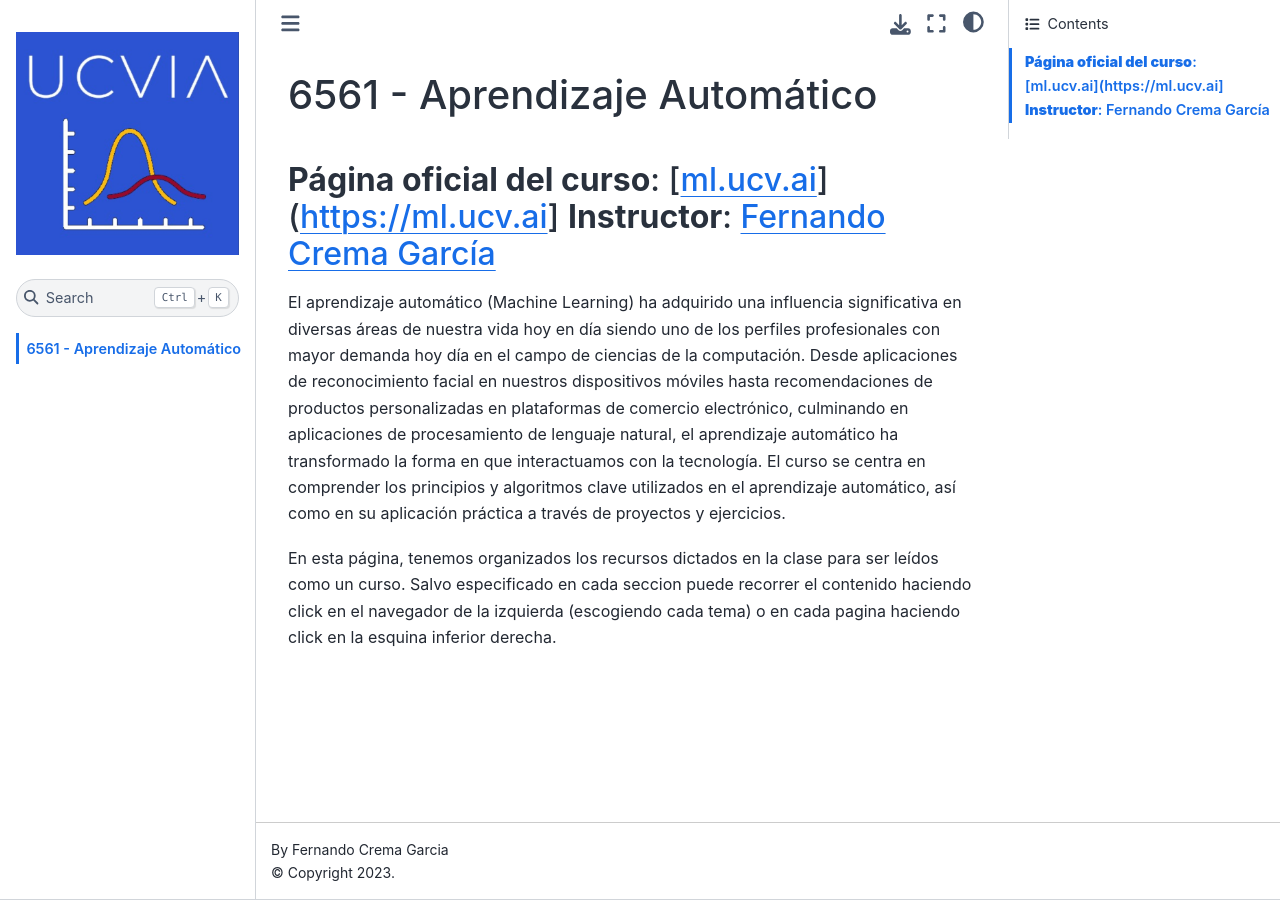
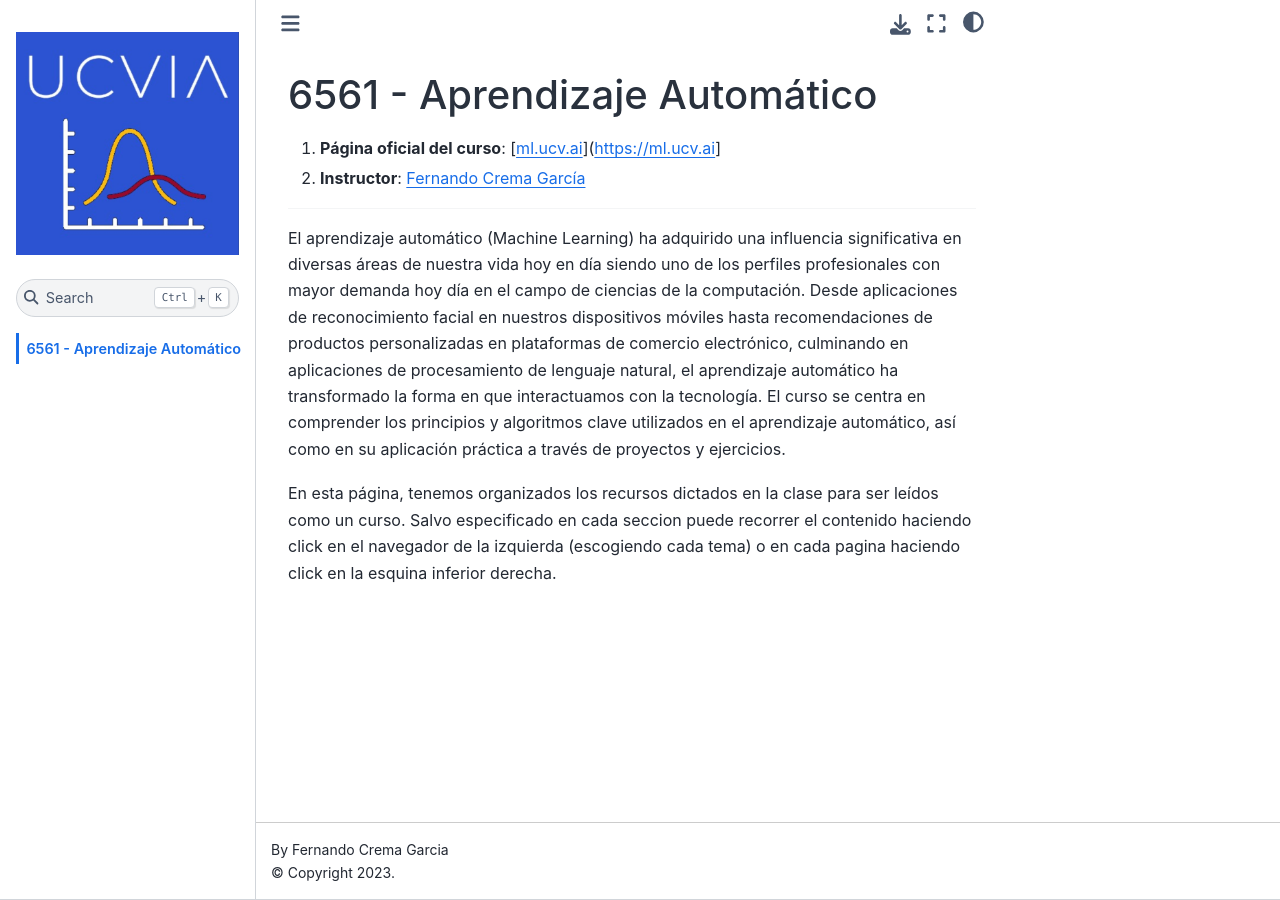
Before and after one commit to ucvia/ml-book, a Jupyter Book: the page built from intro.md, in a window 1280 px wide. Built offline with Jupyter Book 1.0.4 settings and Sphinx 7.4.7 and the Sphinx Book theme 1.1.4, drawn with Linux system fonts in a browser that asks for light colours; pages that are not in the unit, such as notebooks, are missing from menus; some of the changed lines change nothing that is shown.

Commit message:
Update intro.md

```diff
--- a/intro.md
+++ b/intro.md
@@ -1,7 +1,8 @@
 # 6561 - Aprendizaje Automático
 
-**Página oficial del curso**: [ml.ucv.ai](https://ml.ucv.ai]
-**Instructor**: [Fernando Crema García](https://ml.ucv.ai/contacto)
+1. **Página oficial del curso**: [ml.ucv.ai](https://ml.ucv.ai]
+1. **Instructor**: [Fernando Crema García](https://ml.ucv.ai/contacto)
+
 ---
 
 El aprendizaje automático (Machine Learning) ha adquirido una influencia significativa en diversas áreas de nuestra vida hoy en día siendo uno de los perfiles profesionales con mayor demanda hoy día en el campo de ciencias de la computación. Desde aplicaciones de reconocimiento facial en nuestros dispositivos móviles hasta recomendaciones de productos personalizadas en plataformas de comercio electrónico, culminando en aplicaciones de procesamiento de lenguaje natural, el aprendizaje automático
```
